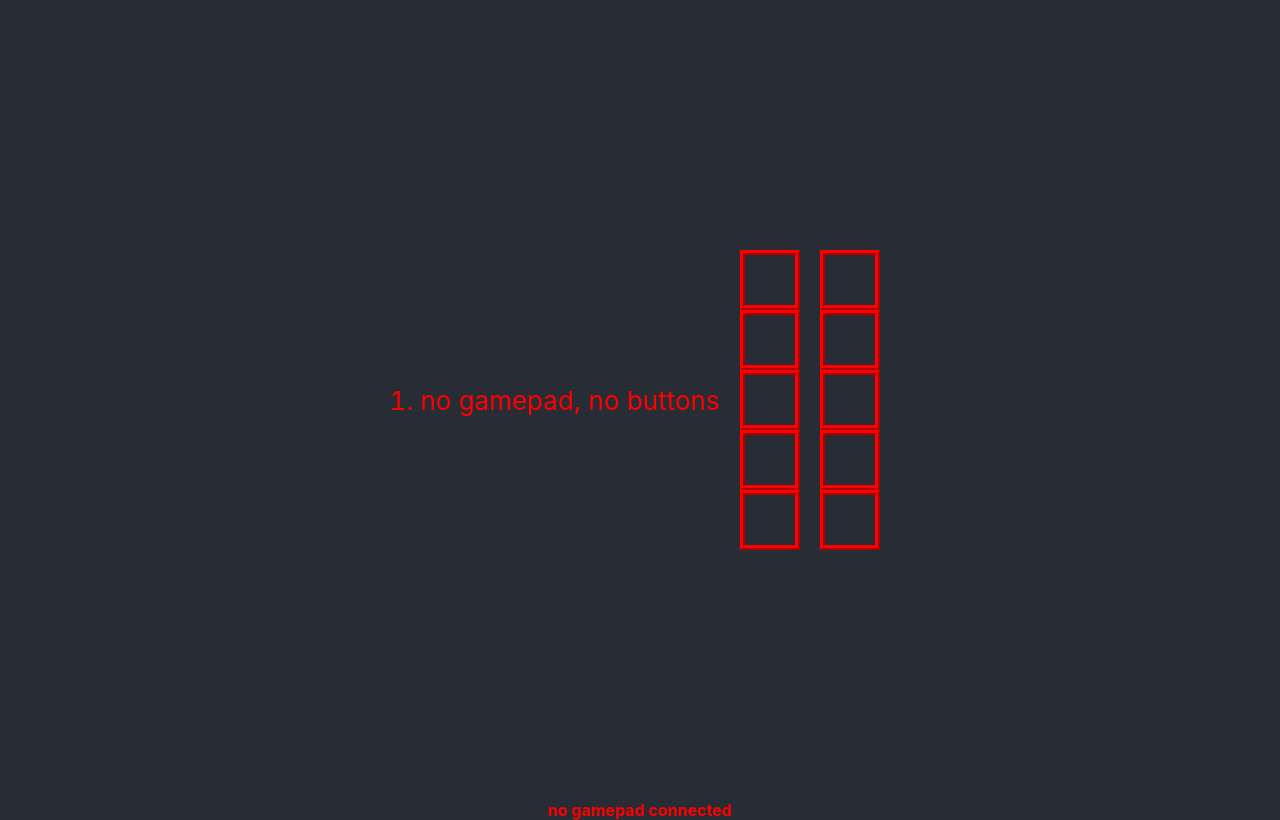
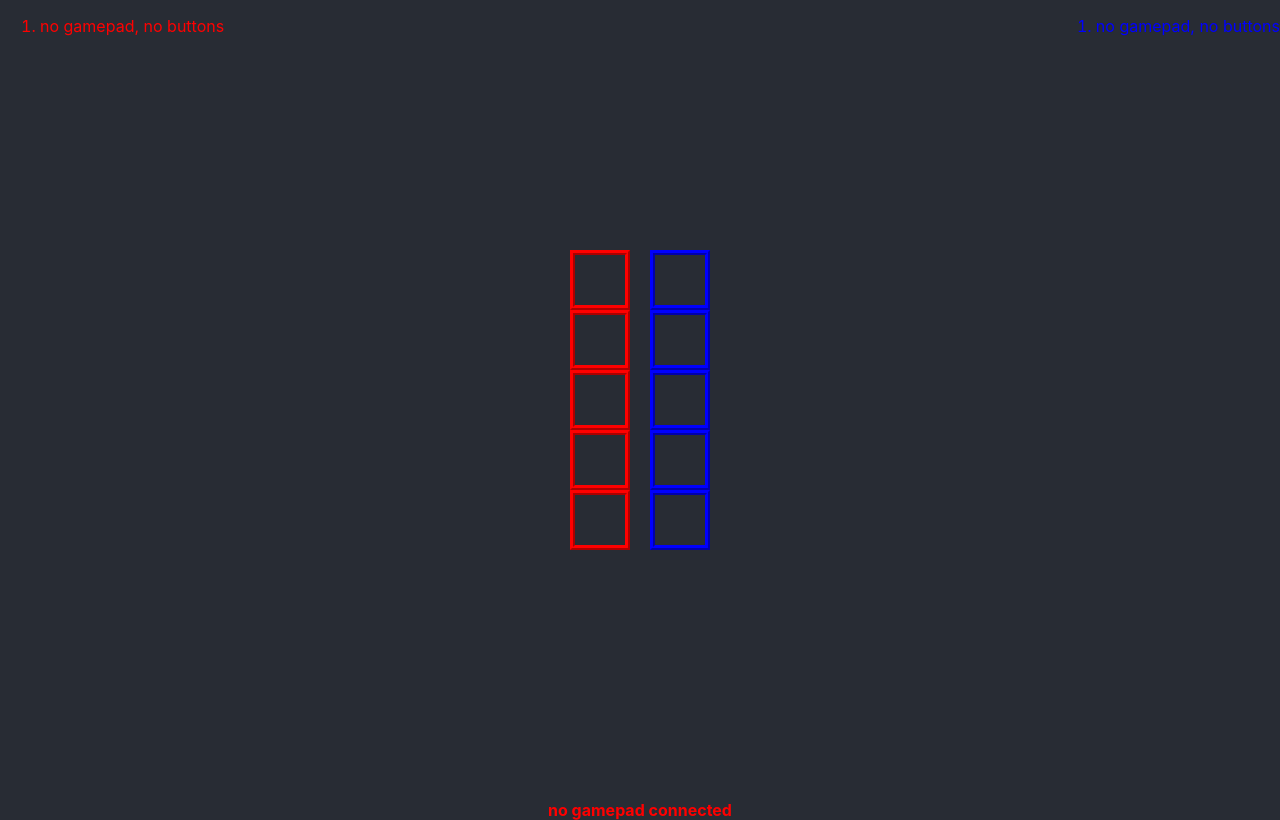
Before and after one commit to rhinehardtc/Tell-A-Punch3020, a React (Create React App) app in the folder tell-a-punch3020/: page / in a window 1280 px wide. Built offline with nearby package versions, Linux system fonts and the light colour scheme.

Commit message:
setting up for second controller and color coded player sides

```diff
--- a/tell-a-punch3020/src/App.js
+++ b/tell-a-punch3020/src/App.js
@@ -75,16 +75,23 @@
   render() {
     return (
       <div className="App">
-        <header className="App-header">
-          <div className="button_list">
+        <div className="p1_button_list">
             <ol>
               {this.state.gamePad.buttons
                ? this.state.gamePad.buttons.map(button => <li key={this.state.gamePad.buttons.indexOf(button)}>{String(button.pressed)}</li>)
                : <li>"no gamepad, no buttons"</li>}
             </ol>
-          </div>
-          <ComboConsole combo={this.state.comboArray1} />
-          <ComboConsole combo={this.state.comboArray2} />
+        </div>
+        <div className="p2_button_list">
+            <ol>
+              {this.state.gamePad.buttons
+               ? this.state.gamePad.buttons.map(button => <li key={this.state.gamePad.buttons.indexOf(button)}>{String(button.pressed)}</li>)
+               : <li>"no gamepad, no buttons"</li>}
+            </ol>
+        </div>
+        <header className="App-header">
+          <ComboConsole combo={this.state.comboArray1} p1={true}/>
+          <ComboConsole combo={this.state.comboArray2} p2={true}/>
         </header>
         <h4 className="gamepad_display">{this.state.gamePad.id}</h4>
       </div>
--- a/tell-a-punch3020/src/ComboConsole.js
+++ b/tell-a-punch3020/src/ComboConsole.js
@@ -16,7 +16,7 @@
     fillSlots()
 return(
     <div>
-        {displayArr.map((input) => <Input input={input}/>)}
+        {displayArr.map((input) => props.p1 ? <Input key={Math.random() * 10000} input={input} p1={true}/> : <Input key={Math.random() * 10000} input={input} p2={true}/>)}
     </div>
     )
 }
--- a/tell-a-punch3020/src/Input.js
+++ b/tell-a-punch3020/src/Input.js
@@ -3,12 +3,26 @@
 export default function Input(props) {
     let {input} = props;
 
+    const playerColor = () => {
+        if (props.p1){
+            return (
+                <div className="p1_input_box">
+                    <p>{input}</p>
+                </div>
+            )
+        } else {
+            return (
+                <div className="p2_input_box">
+                    <p>{input}</p>
+                </div>
+            )
+        }
+    }
+
     return(
         <>
             <link href="https://fonts.googleapis.com/css2?family=Press+Start+2P&display=swap" rel="stylesheet"></link>
-            <div className="input_box">
-                <p>{input}</p>
-            </div>
+            {playerColor()}
         </>
     )
 }
--- a/tell-a-punch3020/src/index.css
+++ b/tell-a-punch3020/src/index.css
@@ -5,6 +5,7 @@
     sans-serif;
   -webkit-font-smoothing: antialiased;
   -moz-osx-font-smoothing: grayscale;
+  background-color: #282c34;
 }
 
 code {
@@ -12,7 +13,7 @@
     monospace;
 }
 
-.input_box {
+.p1_input_box {
   width: 50px;
   height: 50px;
   border: 5px ridge red;
@@ -21,15 +22,32 @@
   margin-right: 20px;
 }
 
+.p2_input_box {
+  width: 50px;
+  height: 50px;
+  border: 5px ridge blue;
+  color: blue;
+  font-family: 'Press Start 2P';
+}
+
 .gamepad_display {
   margin: 0;
   background-color: #282c34;
   color: red;
 }
 
-.button_list {
+.p1_button_list {
+  display: flex;
   float: left;
   background-color: #282c34;
   color: red;
-  margin-right: 20px;
+  margin: 0;
 }
+
+.p2_button_list {
+  display: flex;
+  float: right;
+  background-color: #282c34;
+  color: blue;
+  margin: 0;
+}
```
